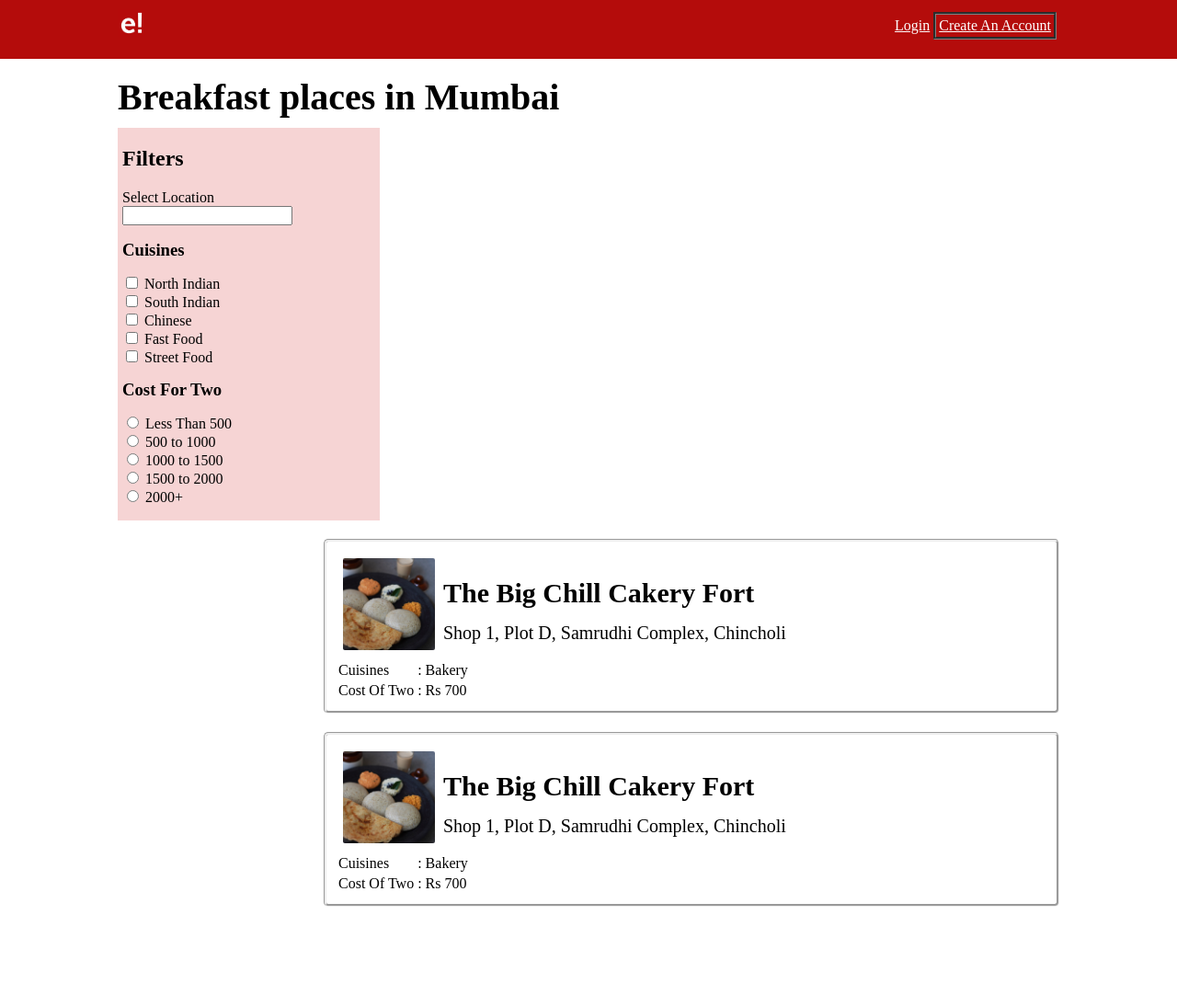
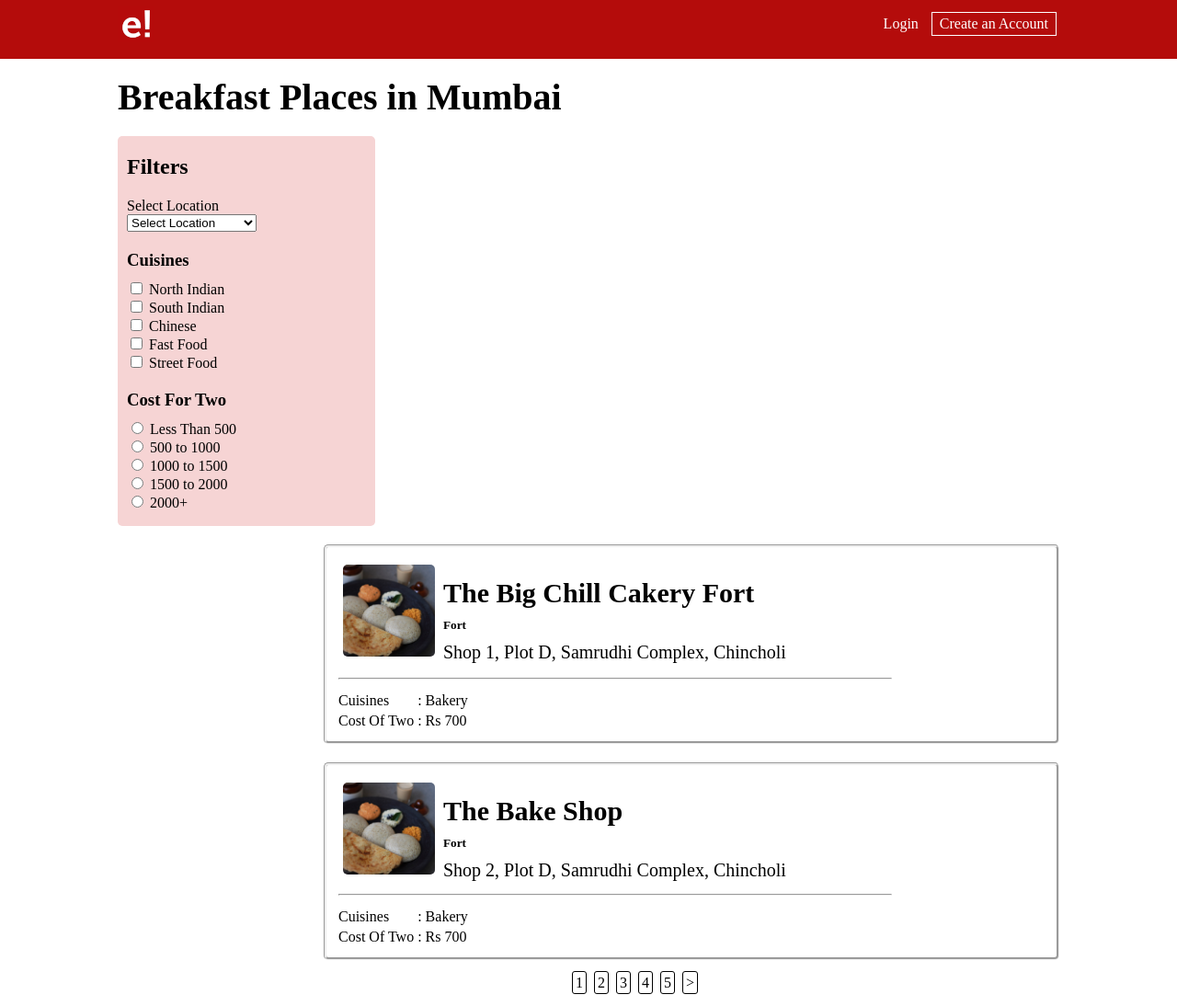
Before and after one commit to adityaiiitr/Assignment-1, a plain HTML site: page index.html in a window 1280 px wide. Shown: the whole page at 92% size. Before the commit the page ends 986 px from the top, so only its background shows below. Drawn offline with Linux system fonts and the light colour scheme.

Commit message:
added necessary elements

```diff
--- a/index.html
+++ b/index.html
@@ -13,14 +13,17 @@
                 <table>
                     <tr>
                         <td>
-                            <a href="#" style="color: white;">Login</a>
+                            <a href="#" style="color: white; padding: 10px;">Login</a>
                         </td>
                         <td>
-                            <table class="bordered">
-                                <tr>
-                                    <td><a href="#" style="color: white;">Create An Account</a></td>
-                                </tr>
-                            </table>
+                            <div class="bordered">
+                                <table>
+                                    <tr>
+                                        <td><a href="#" style="color: white; padding: 5px;">Create an Account</a></td>
+                                    </tr>
+                                </table>
+                            </div>
+
                         </td>
                     </tr>
                 </table>
@@ -30,7 +33,7 @@
 
     <div class="container">
         <div class="content_header">
-            <h1>Breakfast places in Mumbai</h1>
+            <h1>Breakfast Places in Mumbai</h1>
             <div id="container">
                 <div id="content">
                     <div id="content_left">
@@ -38,7 +41,13 @@
                         <form action="">
                             <label for="text">Select Location</label>
                             <br>
-                            <input type="text" id="text" name="select location">
+                            <select name="Select Location">
+                                <option value="">Select Location</option>
+                                <option value="">South Mumbai India</option>
+                                <option value="">North Mumbai India</option>
+                                <option value="">East Mumbai India</option>
+                                <option value="">West Mumbai India</option>
+                            </select>
                         </form>
 
                         <h3>Cuisines</h3>
@@ -58,20 +67,21 @@
                             <input type="checkbox">
                             <label for="text">Street Food</label>
                             <br>
+
                             <h3>Cost For Two</h3>
-                            <input type="radio">
+                            <input type="radio" name="price_range">
                             <label for="text">Less Than 500</label>
                             <br>
-                            <input type="radio">
+                            <input type="radio" name="price_range">
                             <label for="text">500 to 1000</label>
                             <br>
-                            <input type="radio">
+                            <input type="radio" name="price_range">
                             <label for="text">1000 to 1500</label>
                             <br>
-                            <input type="radio">
+                            <input type="radio" name="price_range">
                             <label for="text">1500 to 2000</label>
                             <br>
-                            <input type="radio">
+                            <input type="radio" name="price_range">
                             <label for="text">2000+</label>
                             <br>
                         </form>
@@ -80,14 +90,21 @@
                         <div id="one">
                             <table>
                                 <tr>
-                                    <td><img class="restaurant_img" src="reastaurant.jpg" alt="Big_chill_img"></td>
+                                    <td><img class="restaurant_img" src="restaurant.jpg" alt="Big_chill_img"></td>
                                     <td>
                                         <h3 class="type_large">The Big Chill Cakery Fort</h3>
+                                        <h5>Fort</h5>
                                         <p class="type_medium">Shop 1, Plot D, Samrudhi Complex, Chincholi </p>
                                     </td>
                                 </tr>
                                 <tr>
-
+                                    <table>
+                                        <tr>
+                                            <td>
+                                                <hr style="width: 600px;">
+                                            </td>
+                                        </tr>
+                                    </table>
 
                                     <table>
                                         <tr>
@@ -115,14 +132,22 @@
                         <div id="two">
                             <table>
                                 <tr>
-                                    <td><img class="restaurant_img" src="reastaurant.jpg" alt="Big_chill_img"></td>
+                                    <td><img class="restaurant_img" src="restaurant.jpg" alt="Bake_Shop_img"></td>
                                     <td>
-                                        <h3 class="type_large">The Big Chill Cakery Fort</h3>
-                                        <p class="type_medium">Shop 1, Plot D, Samrudhi Complex, Chincholi </p>
+                                        <h3 class="type_large">The Bake Shop</h3>
+                                        <h5>Fort</h5>
+                                        <p class="type_medium">Shop 2, Plot D, Samrudhi Complex, Chincholi </p>
                                     </td>
                                 </tr>
+                                <table>
+                                    <tr>
+                                        <td>
+                                            <hr style="width: 600px;">
+                                        </td>
+                                    </tr>
+                                </table>
                                 <tr>
-                                    <table class="bordered_top">
+                                    <table>
                                         <tr>
                                             <td>
                                                 <p>Cuisines</p>
@@ -144,11 +169,21 @@
                             </table>
                         </div>
 
+                        <ul>
+                            <li>1</li>
+                            <li>2</li>
+                            <li>3</li>
+                            <li>4</li>
+                            <li>5</li>
+                            <li>></li>
+                        </ul>
                     </div>
+
                 </div>
+            </div>
 
-            </div>
         </div>
+    </div>
     </div>
 </body>
 
--- a/styles.css
+++ b/styles.css
@@ -1,12 +1,17 @@
 body {
     margin: 0;
+    background-color: white;
+}
+
+a {
+    text-decoration: none;
 }
 
 .header_logo {
-    height: 30px;
-    width: 30px;
+    height: 40px;
+    width: 40px;
     position: relative;
-    top: -8px;
+    top: -12px;
 }
 
 .header {
@@ -16,7 +21,7 @@ body {
 }
 
 #header_right {
-    /*Not Completed*/
+
     position: relative;
     top: -8px;
     height: 100%;
@@ -26,12 +31,14 @@ body {
 
 .bordered {
     border-style: groove;
+    border-width: 1px;
+    border-color: white;
 }
 
 .restaurant_img {
     height: 100px;
     width: 100px;
-    border-radius: 2px;
+    border-radius: 5px;
     margin: 5px;
 }
 
@@ -57,12 +64,17 @@ body {
 h1 {
     margin: 0px;
     font-size: 40px;
-    font
+
 }
 
 h3 {
-    margin-top: 15px;
-    margin-bottom: 15px;
+    margin-top: 20px;
+    margin-bottom: 10px;
+}
+
+h5 {
+    margin-top: 0;
+    margin-bottom: 10;
 }
 
 .type_medium {
@@ -90,14 +102,30 @@ h3 {
 }
 
 #content_left {
-    margin-top: 10px;
-    padding-left: 5px;
-    width: 280px;
+    margin-top: 19px;
+    padding-left: 10px;
+    width: 270px;
     float: left;
     background-color: rgb(246, 212, 212);
+    border-radius: 5px;
 }
 
 #content_right {
     width: 800px;
     float: right;
 }
+
+ul {
+    list-style: none;
+}
+
+li {
+    position: relative;
+    left: 30%;
+    display: inline;
+    border: 1px solid black;
+    padding: 3px;
+    margin: 2px;
+    border-radius: 3px;
+
+}
```
Also changed, not shown: restaurant.jpg (renamed from reastaurant.jpg).
